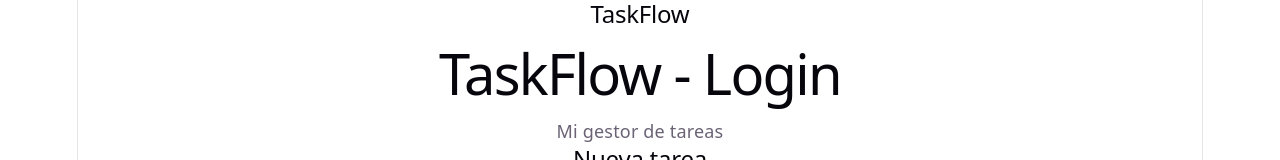
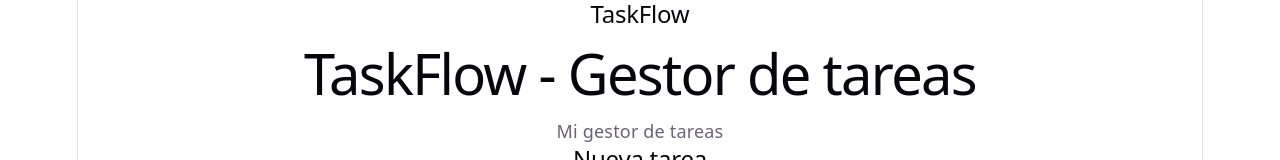
Before and after one commit to Marly-R/TaskFlow, a React app in the folder frontend/: page / in a window 1280 px wide. Shown: the top 160 px of the page. Built offline with nearby package versions, Linux system fonts and the light colour scheme; no server answers; the HTML template or start-up script is replaced by a standard one.

Commit message:
FEAT: Mejorar titulo principal

```diff
--- a/frontend/src/App.jsx
+++ b/frontend/src/App.jsx
@@ -25,7 +25,7 @@ function App() {
     <div>
       <Navbar titulo="TaskFlow" />
 
-      <h1>TaskFlow - Login</h1>
+      <h1>TaskFlow - Gestor de tareas</h1>
       <p>Mi gestor de tareas</p>
 
       <TaskForm onTareaCreada={obtenerTareas} />
```
